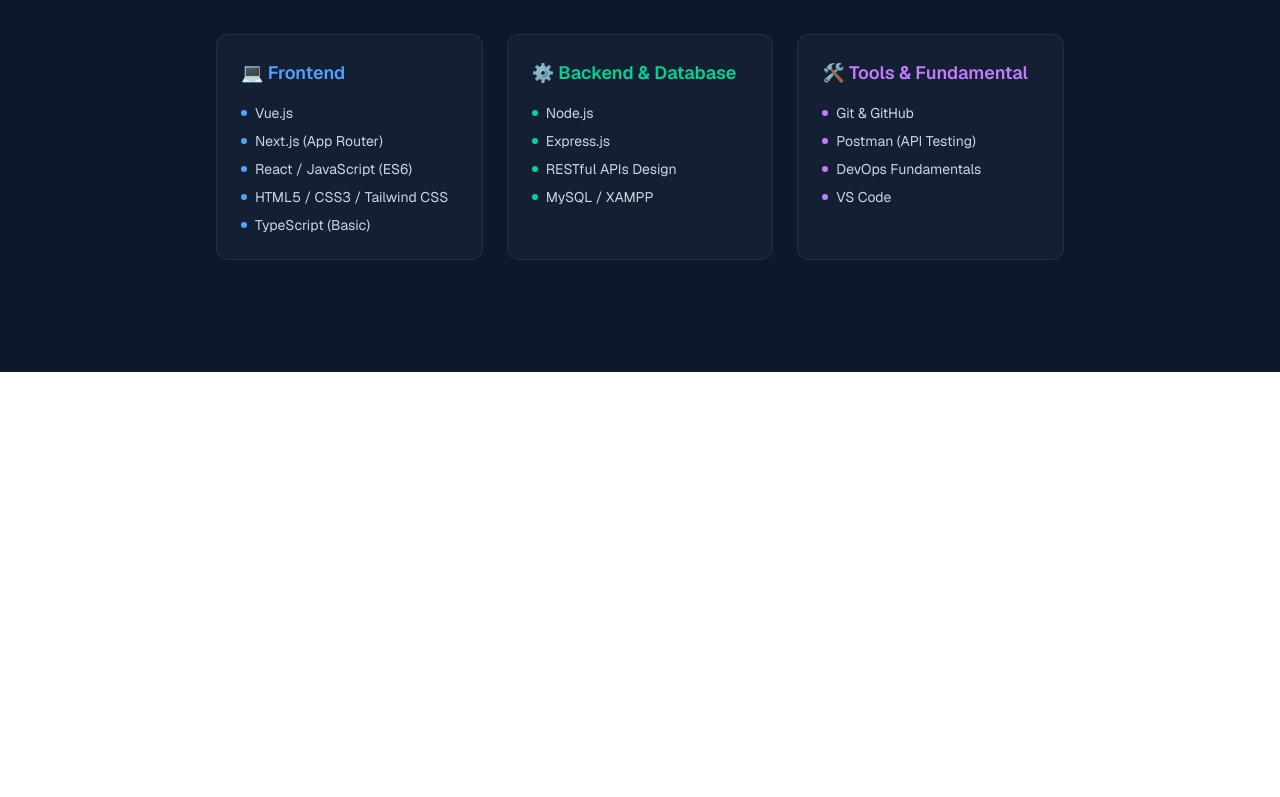
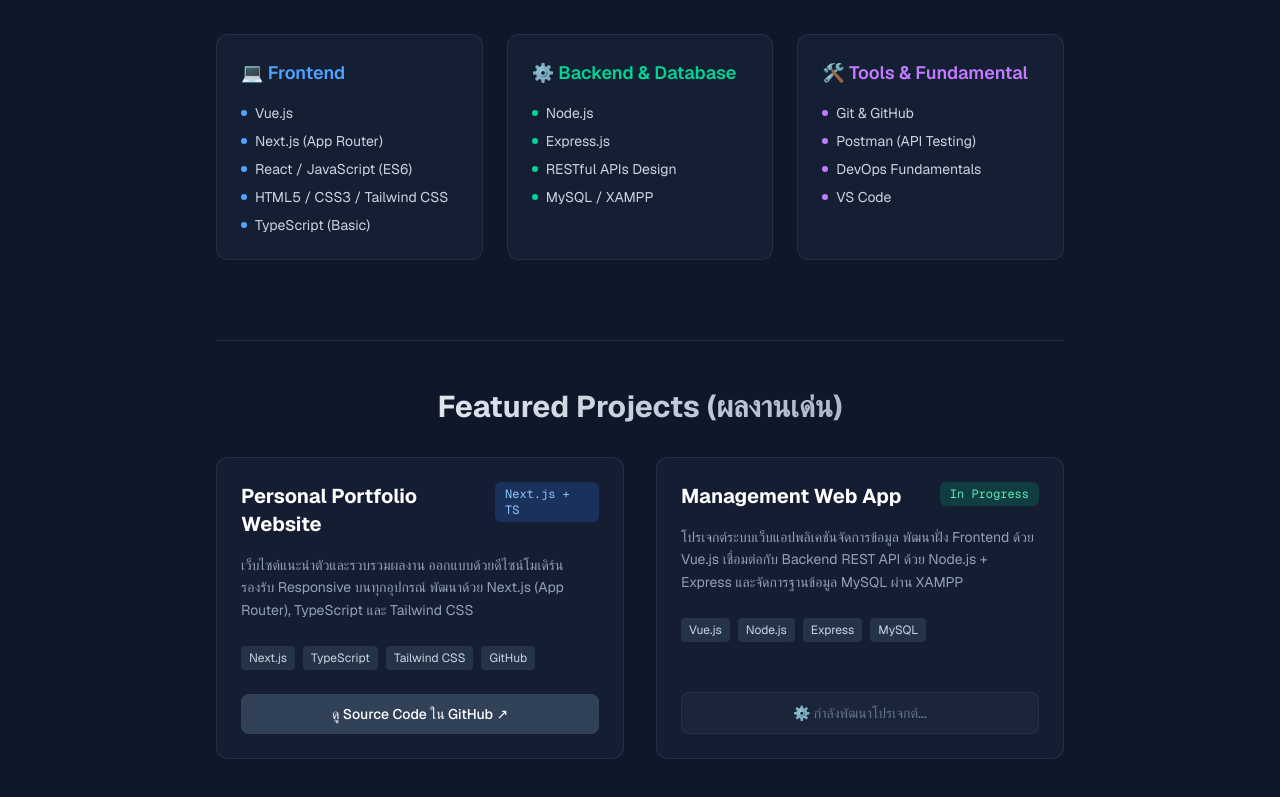
Before and after one commit to mewmaleaw111/my-portfolio, a Next.js app: page / in a window 1280 px wide. Shown: the part 657-1454 px from the top of the page. Before the commit the page ends 1029 px from the top, so only its background shows below. Built offline with nearby package versions, Linux system fonts and the light colour scheme.

Commit message:
feat: add projects section

```diff
--- a/app/page.tsx
+++ b/app/page.tsx
@@ -30,10 +30,10 @@
               ดูผลงานบน GitHub
             </a>
             <a
-              href="#skills"
+              href="#projects"
               className="px-6 py-3 rounded-lg bg-slate-800 hover:bg-slate-700 text-slate-300 font-medium border border-slate-700 transition-all"
             >
-              ดูทักษะความสามารถ
+              ดูโปรเจกต์ทั้งหมด
             </a>
           </div>
         </section>
@@ -89,6 +89,66 @@
           </div>
         </section>
 
+        {/* ================= PROJECTS SECTION ================= */}
+        <section id="projects" className="w-full py-12 border-t border-slate-800 mt-8">
+          <h2 className="text-2xl md:text-3xl font-bold mb-8 text-center bg-gradient-to-r from-white to-slate-400 bg-clip-text text-transparent">
+            Featured Projects (ผลงานเด่น)
+          </h2>
+
+          <div className="grid grid-cols-1 md:grid-cols-2 gap-8">
+
+            {/* Project Card 1: Personal Portfolio */}
+            <div className="flex flex-col justify-between p-6 rounded-xl bg-slate-800/40 border border-slate-700/60 hover:border-blue-500/50 transition-all">
+              <div>
+                <div className="flex justify-between items-start mb-4">
+                  <h3 className="text-xl font-bold text-white">Personal Portfolio Website</h3>
+                  <span className="text-xs px-2.5 py-1 rounded-md bg-blue-500/20 text-blue-300 font-mono">Next.js + TS</span>
+                </div>
+                <p className="text-slate-400 text-sm mb-6 leading-relaxed">
+                  เว็บไซต์แนะนำตัวและรวบรวมผลงาน ออกแบบด้วยดีไซน์โมเดิร์น รองรับ Responsive บนทุกอุปกรณ์ พัฒนาด้วย Next.js (App Router), TypeScript และ Tailwind CSS
+                </p>
+                <div className="flex flex-wrap gap-2 mb-6">
+                  <span className="text-xs px-2 py-1 rounded bg-slate-700/60 text-slate-300">Next.js</span>
+                  <span className="text-xs px-2 py-1 rounded bg-slate-700/60 text-slate-300">TypeScript</span>
+                  <span className="text-xs px-2 py-1 rounded bg-slate-700/60 text-slate-300">Tailwind CSS</span>
+                  <span className="text-xs px-2 py-1 rounded bg-slate-700/60 text-slate-300">GitHub</span>
+                </div>
+              </div>
+              <a
+                href="https://github.com/YOUR_GITHUB_USERNAME/my-portfolio"
+                target="_blank"
+                rel="noopener noreferrer"
+                className="inline-flex items-center justify-center gap-2 w-full py-2.5 rounded-lg bg-slate-700 hover:bg-slate-600 text-sm font-medium transition-all"
+              >
+                ดู Source Code ใน GitHub ↗
+              </a>
+            </div>
+
+            {/* Project Card 2: Full-stack Web App (โปรเจกต์ถัดไปที่คุณจะทำ) */}
+            <div className="flex flex-col justify-between p-6 rounded-xl bg-slate-800/40 border border-slate-700/60 hover:border-emerald-500/50 transition-all">
+              <div>
+                <div className="flex justify-between items-start mb-4">
+                  <h3 className="text-xl font-bold text-white">Management Web App</h3>
+                  <span className="text-xs px-2.5 py-1 rounded-md bg-emerald-500/20 text-emerald-300 font-mono">In Progress</span>
+                </div>
+                <p className="text-slate-400 text-sm mb-6 leading-relaxed">
+                  โปรเจกต์ระบบเว็บแอปพลิเคชันจัดการข้อมูล พัฒนาฝั่ง Frontend ด้วย Vue.js เชื่อมต่อกับ Backend REST API ด้วย Node.js + Express และจัดการฐานข้อมูล MySQL ผ่าน XAMPP
+                </p>
+                <div className="flex flex-wrap gap-2 mb-6">
+                  <span className="text-xs px-2 py-1 rounded bg-slate-700/60 text-slate-300">Vue.js</span>
+                  <span className="text-xs px-2 py-1 rounded bg-slate-700/60 text-slate-300">Node.js</span>
+                  <span className="text-xs px-2 py-1 rounded bg-slate-700/60 text-slate-300">Express</span>
+                  <span className="text-xs px-2 py-1 rounded bg-slate-700/60 text-slate-300">MySQL</span>
+                </div>
+              </div>
+              <span className="inline-flex items-center justify-center w-full py-2.5 rounded-lg bg-slate-800/80 text-slate-500 text-sm font-medium border border-slate-700/40 cursor-not-allowed">
+                ⚙️ กำลังพัฒนาโปรเจกต์...
+              </span>
+            </div>
+
+          </div>
+        </section>
+
       </div>
     </main>
   );
```
